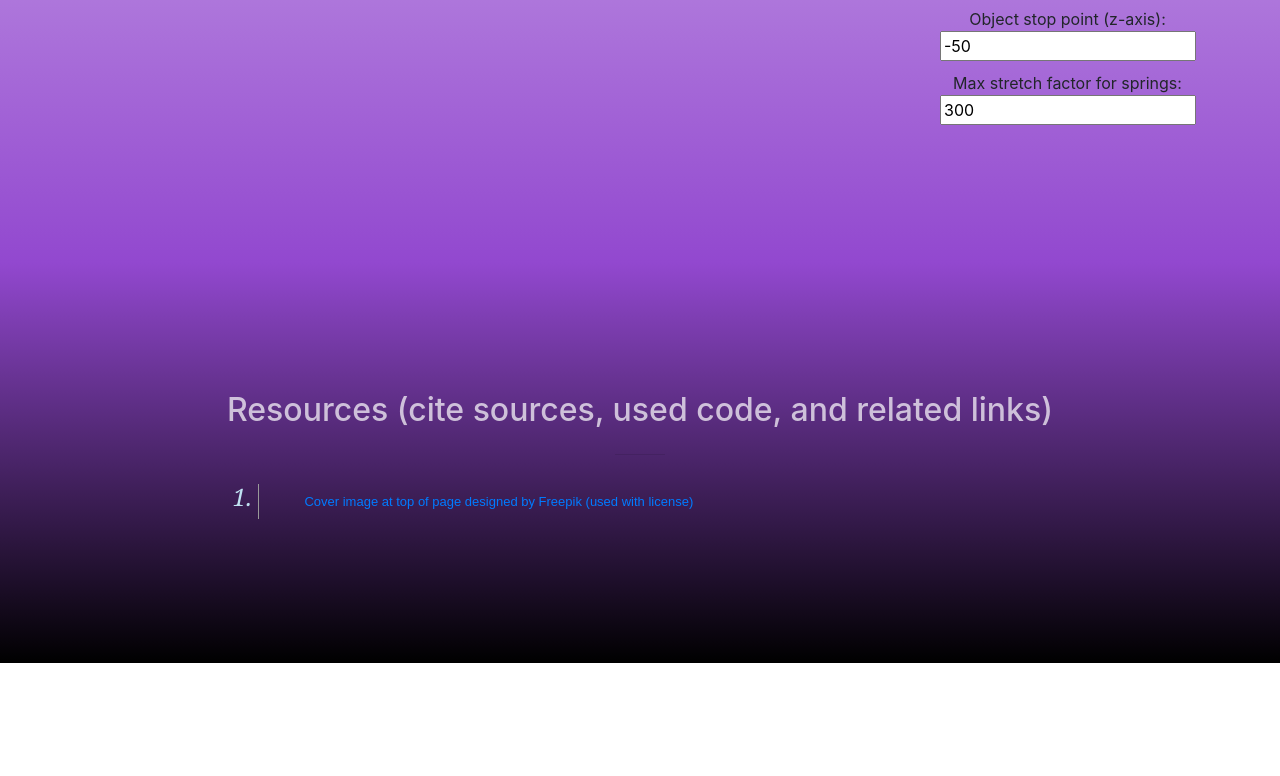
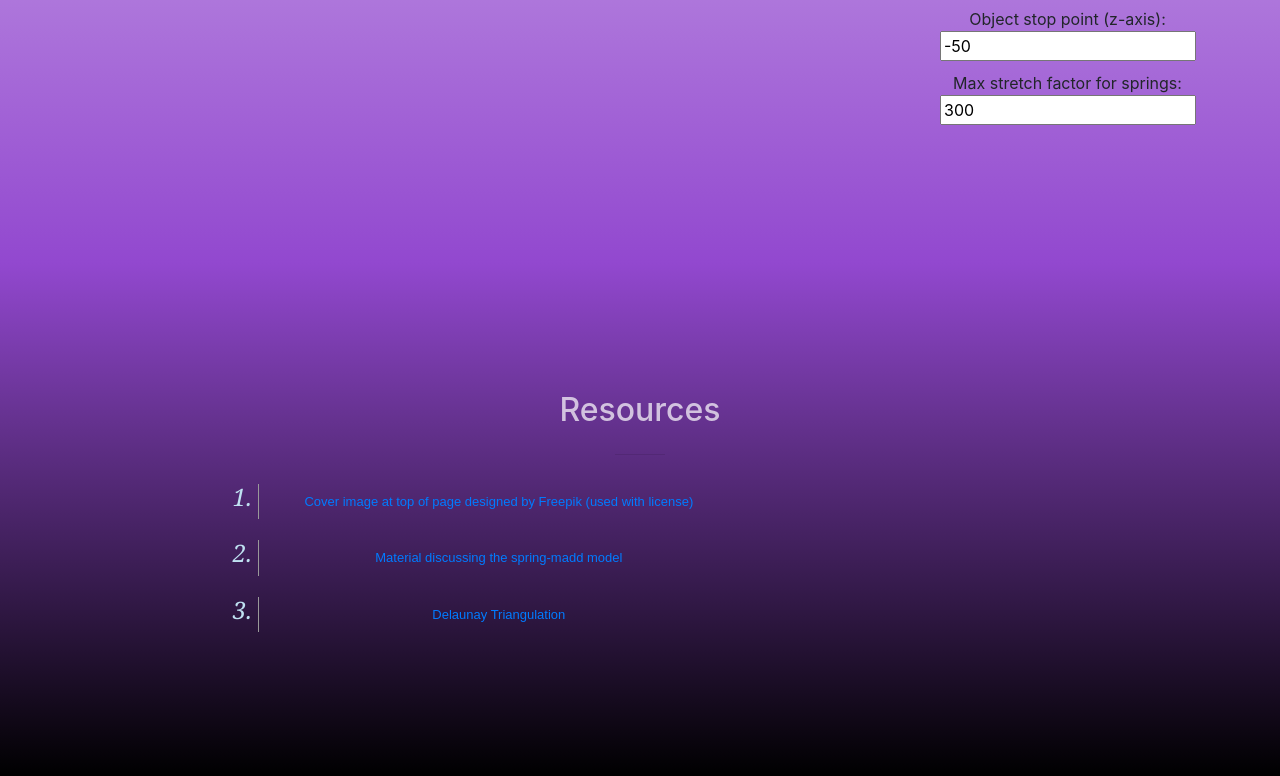
Before and after one commit to mrm8391/ElasticSurfaceFracture, a website with bundled scripts: page index.html in a window 1280 px wide. Shown: the part 4341-5117 px from the top of the page. Before the commit the page ends 5004 px from the top, so only its background shows below. Built offline with nearby package versions, Linux system fonts and the light colour scheme.

Commit message:
Add links

```diff
--- a/index.html
+++ b/index.html
@@ -238,17 +238,14 @@
       <div class="simContainer">
         <div class="row">
           <div class="col-lg-8 mx-auto text-center">
-            <h2 class="section-heading text-faded">Resources (cite sources, used code, and related links)</h2>
+            <h2 class="section-heading text-faded">Resources</h2>
             <hr class="my-4">
 
             <div id="sourcelist">
               <ol>
-                  <!-- <li><p><a href="https://www.ti.inf.ethz.ch/ew/lehre/CG12/lecture/Chapter%2010.pdf">Voronoi Diagrams</a></p></li>
+                  <li><p><a href="http://www.freepik.com">Cover image at top of page designed by Freepik (used with license)</a></p></li>
+                  <li><p><a href=https://graphics.stanford.edu/~mdfisher/cloth.html>Material discussing the spring-madd model</a></p></li>
                   <li><p><a href="https://research.engineering.wustl.edu/~pless/506/l17.html">Delaunay Triangulation</a></p></li>
-                  <li><p><a href="https://www.joesfer.com/?p=60">Voronoi Shattering</a></p></li>
-                  <li><p><a href="https://www.joesfer.com/?p=69">Voronoi Shattering 2</a></p></li>
-                  <li><p><a href="https://www.sciencedirect.com/science/article/pii/S0097849312000350">3D Convex Hulls</a></p></li> -->
-                  <li><p><a href="http://www.freepik.com">Cover image at top of page designed by Freepik (used with license)</a></p></li>
               </ol>
             </div>
           </div>
```
